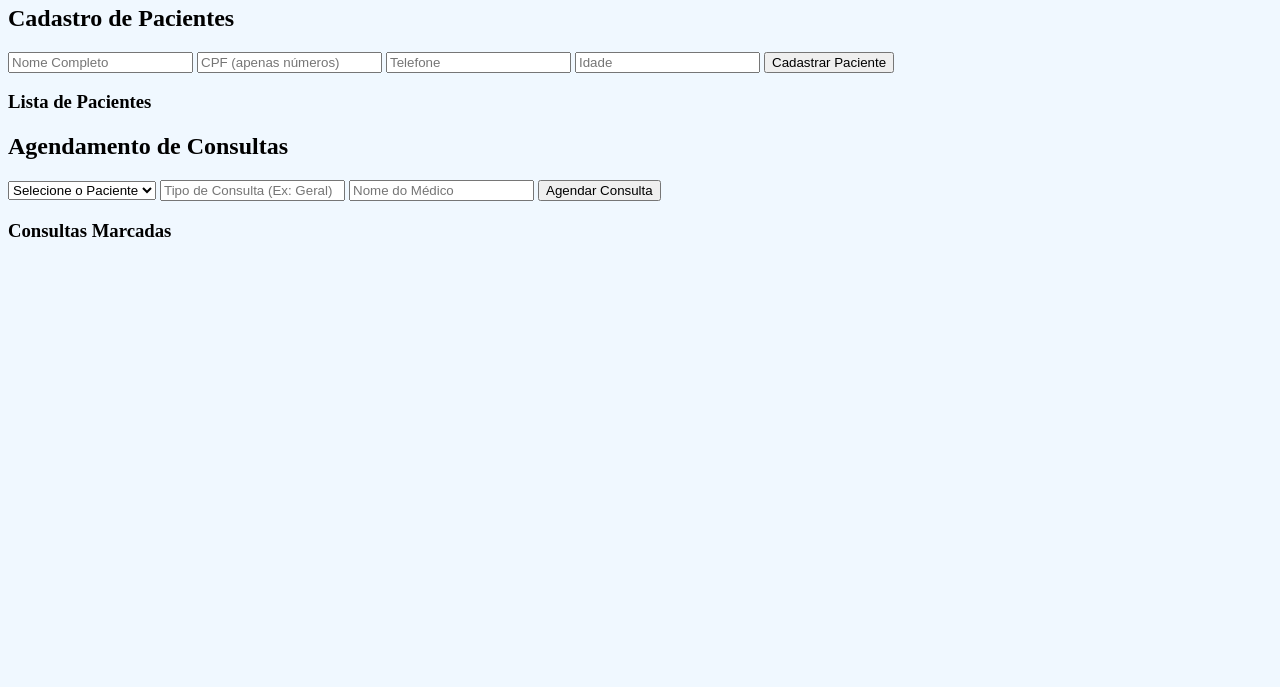
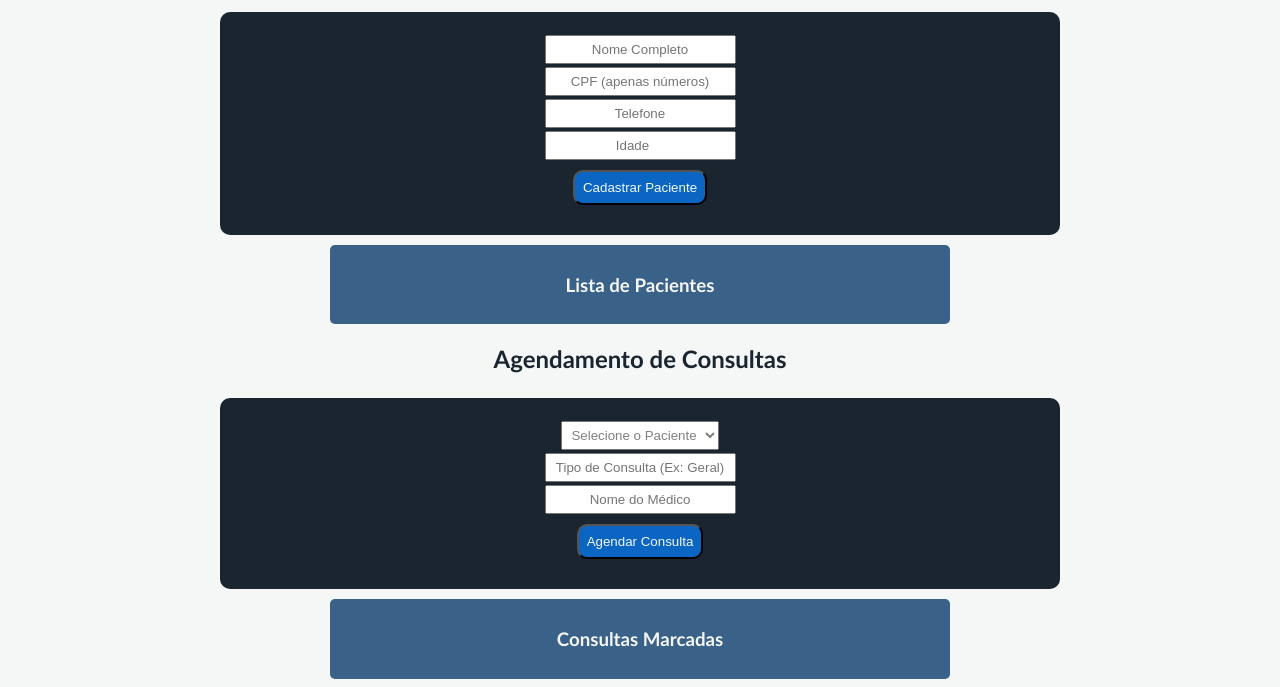
Before and after one commit to Eduardo-Luiz-Campos/API_Clinica_Eduardo, a website: page public/index.html in a window 1280 px wide. Shown: the part 169-856 px from the top of the page. Before the commit the page ends 800 px from the top, so only its background shows below. Drawn offline with Linux system fonts and the light colour scheme; no server answers.

Commit message:
Estilo CSS feito

```diff
--- a/public/index.css
+++ b/public/index.css
@@ -1,3 +1,73 @@
 body{
-    background-color: aliceblue;
+    background-color: #F4F7F6;
+    padding-left: 50px;
+    padding-right: 50px;
+    font-family: 'Gill Sans', 'Gill Sans MT', Calibri, 'Trebuchet MS', sans-serif;
+    text-align: center;
 }
+
+h1{
+    font-size:50px;
+    color: #1a2530;
+}
+
+h2{
+    text-align: center;
+    color: #1a2530;
+    margin-bottom: 25px;
+}
+
+h3{
+    color: #F4F7F6;
+}
+
+form{
+    background-color: #1a2530;
+    padding: 20px;
+    border-radius: 10px;
+    max-width: 800px; /* Limita a largura lateral */
+    margin: 0 auto;   /* Centraliza o formulário na página */
+}
+
+input{
+    text-align: center;
+    padding: 5px;
+    margin-top: 3px;
+}
+
+select{
+    text-align: center;
+    padding: 5px;
+    color: gray;
+    margin-top: 3px;
+}
+
+button{
+    color: #F4F7F6;
+    background-color: #0A66C2;
+    margin: 10px;
+    padding: 8px;
+    border-radius: 10px;
+}
+
+li{
+    text-align: center;
+    margin-left: 20%;
+    margin-right: 25%;
+    padding: 20px;
+    background-color: azure;
+    margin-bottom: 20px;
+    border-radius: 20px;
+    list-style:none;
+    border: #1a2530;
+    border-style: double;
+}
+
+#lista{
+    background-color: #043668c5;
+    max-width: 600px;
+    margin: 0 auto;
+    margin-top: 10px;
+    border-radius: 5px;
+    padding: 10px;
+}
--- a/public/index.html
+++ b/public/index.html
@@ -9,28 +9,23 @@
 <body>
     <h1>Gestão da Clínica</h1>
 
-    <section>
-        <h2>Cadastrar Paciente</h2>
-
-    <header>
-        <h1>Sistema de Clínica Médica</h1>
-    </header>
-
     <main class="container">
 
         <!-- SEÇÃO DE PACIENTES -->
         <section class="card">
             <h2>Cadastro de Pacientes</h2>
             <form id="formPaciente">
-                <input type="text" id="nome" placeholder="Nome Completo" required>
-                <input type="text" id="cpf" placeholder="CPF (apenas números)" required>
-                <input type="text" id="telefone" placeholder="Telefone">
-                <input type="number" id="idade" placeholder="Idade" required>
+                <input type="text" id="nome" placeholder="Nome Completo" required> <br>
+                <input type="text" id="cpf" placeholder="CPF (apenas números)" required> <br>
+                <input type="text" id="telefone" placeholder="Telefone"> <br>
+                <input type="number" id="idade" placeholder="Idade" required> <br>
                 <button type="submit" class="btn-save">Cadastrar Paciente</button>
             </form>
 
-            <h3>Lista de Pacientes</h3>
-            <ul id="listaPacientes" class="listagem"></ul>
+            <section class="card" id="lista">
+                <h3>Lista de Pacientes</h3>
+                <ul id="listaPacientes" class="listagem"></ul>
+            </section>
         </section>
 
         <!-- SEÇÃO DE CONSULTAS -->
@@ -42,13 +37,17 @@
                     <option value="">Selecione o Paciente</option>
                 </select>
 
-                <input type="text" id="tipo" placeholder="Tipo de Consulta (Ex: Geral)" required>
-                <input type="text" id="nome_medico" placeholder="Nome do Médico" required>
+                <br>
+
+                <input type="text" id="tipo" placeholder="Tipo de Consulta (Ex: Geral)" required> <br>
+                <input type="text" id="nome_medico" placeholder="Nome do Médico" required> <br>
                 <button type="submit" class="btn-save">Agendar Consulta</button>
             </form>
 
-            <h3>Consultas Marcadas</h3>
-            <ul id="listaConsultas" class="listagem"></ul>
+            <section class="card" id="lista">
+                <h3>Consultas Marcadas</h3>
+                <ul id="listaConsultas" class="listagem"></ul>
+            </section>
         </section>
 
     </main>
```
